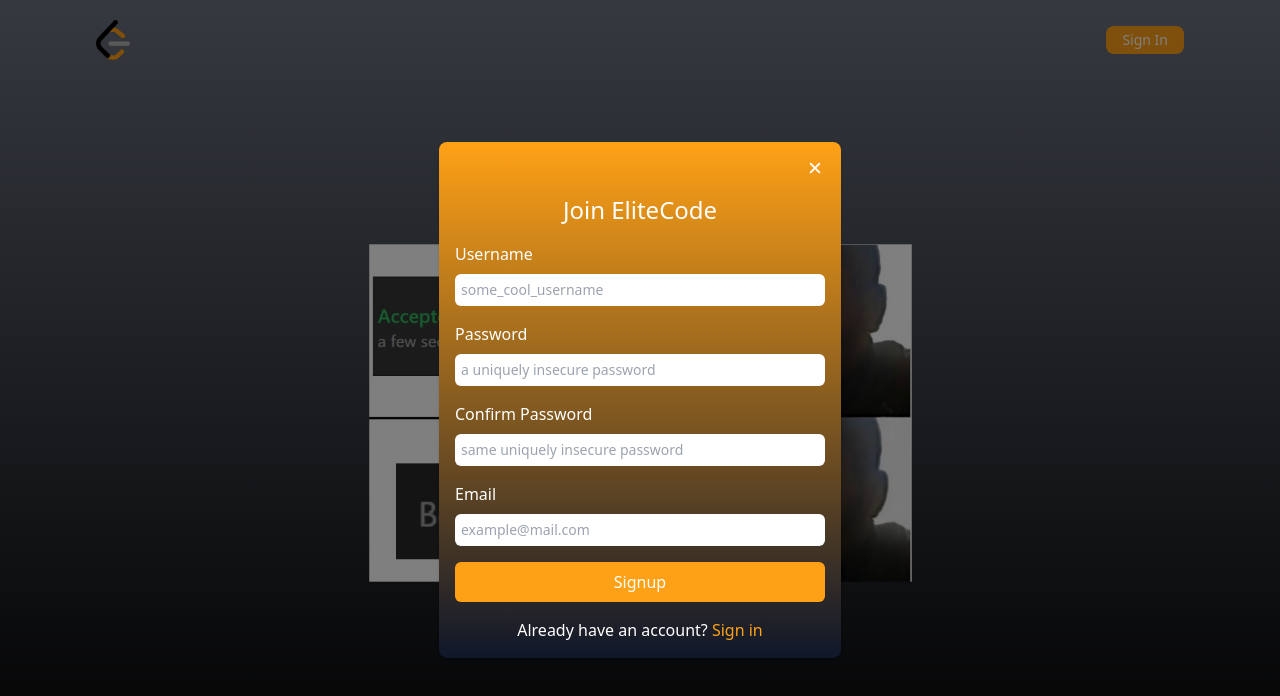
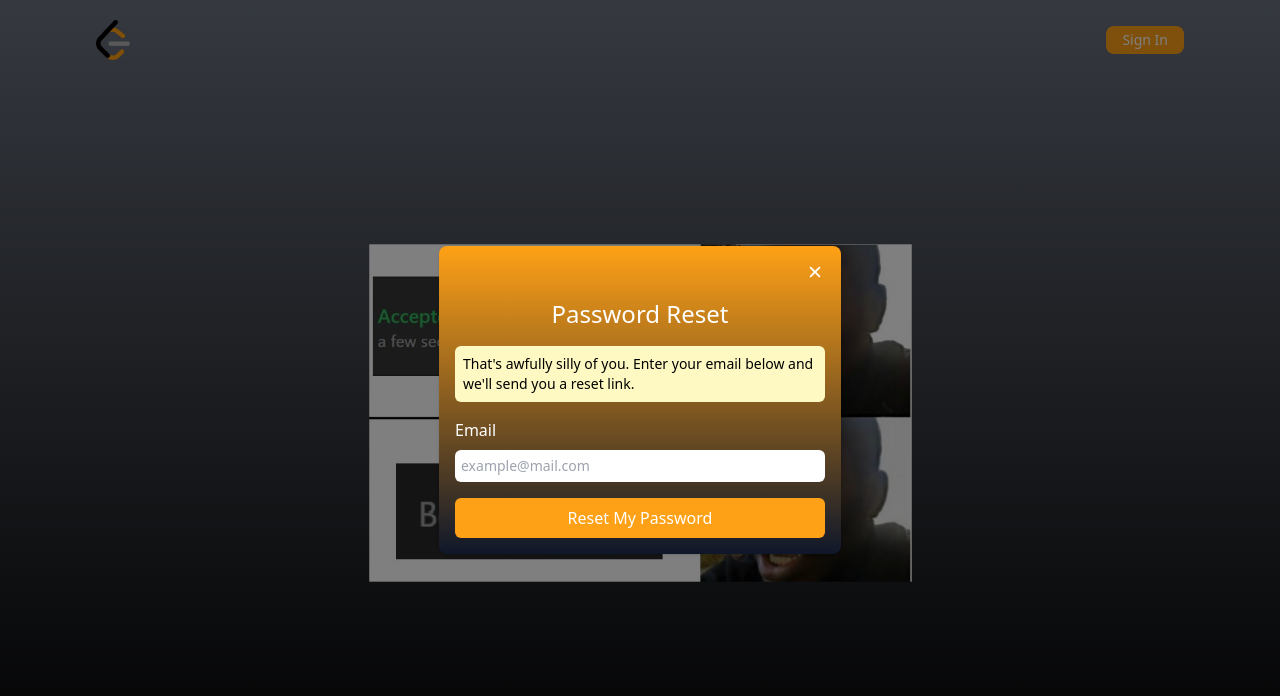
Before and after one commit to sohamdata/elitecode, a Next.js app: page /auth in a window 1280 px wide. Shown: the top 696 px of the page. Built offline with nearby package versions, Linux system fonts and the light colour scheme.

Commit message:
added forgot password ui

```diff
--- a/src/components/Modals/AuthModal.tsx
+++ b/src/components/Modals/AuthModal.tsx
@@ -1,6 +1,7 @@
 import { IoClose } from 'react-icons/io5';
 import Login from './Login';
 import Signup from './Signup';
+import ForgotPassword from './ForgotPassword';
 
 interface AuthModalProps { };
 
@@ -21,7 +22,7 @@
                                 <IoClose className='w-5 h-5' />
                             </button>
                         </div>
-                        <Signup />
+                        <ForgotPassword />
                     </div>
                 </div>
             </div>
--- /dev/null
+++ b/src/components/Modals/ForgotPassword.tsx
@@ -0,0 +1,25 @@
+import React from 'react'
+
+interface props { };
+
+const ForgotPassword: React.FC<props> = () => {
+    return (
+        <form className="space-y-4 px-4 pb-4">
+            <h1 className="text-center text-2xl text-white font-medium">Password Reset</h1>
+            <div>
+                <p className="text-sm  bg-yellow-100 p-2 rounded-md">
+                    That's awfully silly of you. Enter your email below and we'll send you a reset link.
+                </p>
+            </div>
+            <div>
+                <label htmlFor="email" className="my-2 block text-white">Email</label>
+                <input type="email" name="email" id="email" placeholder="example@mail.com"
+                    className="p-1.5 rounded-md outline-none border-5 w-full text-black sm:text-sm placeholder-gray-400 "
+                />
+            </div>
+            <button type="submit" className="py-2 w-full rounded-md bg-brand-orange font-medium text-white hover:bg-white hover:text-brand-orange transition duration-300">Reset My Password</button>
+        </form>
+    )
+};
+
+export default ForgotPassword;
```
